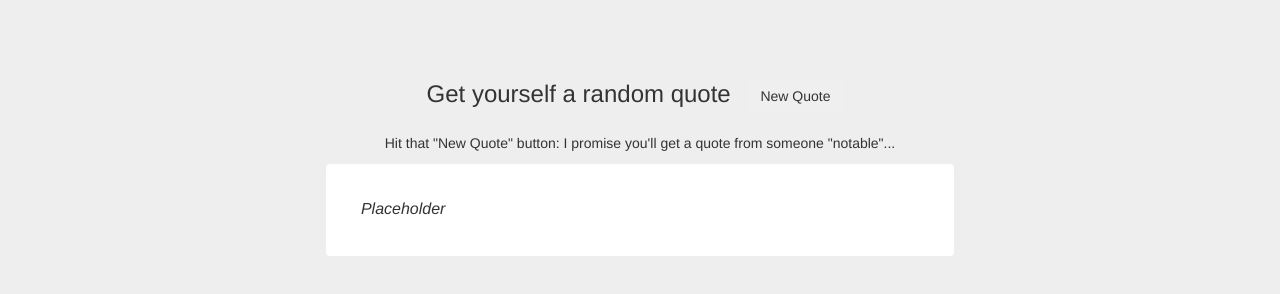
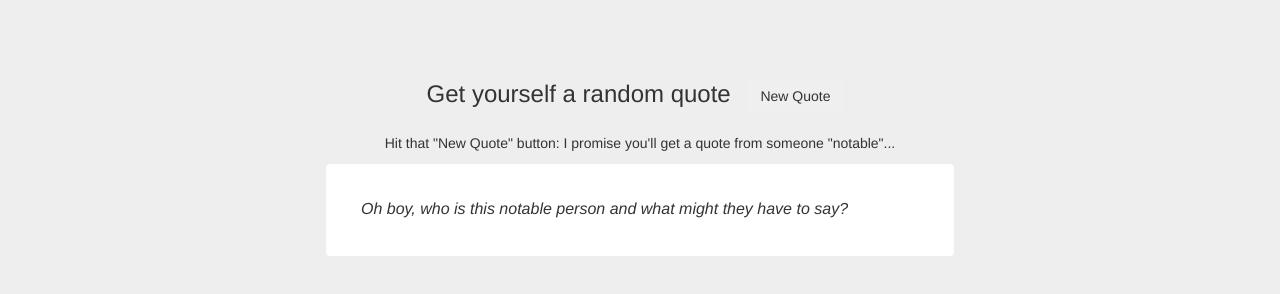
Before and after one commit to JMNofziger/fcc-random-quote-generator, a plain HTML site: page index.html in a window 1280 px wide. Shown: the part 58-352 px from the top of the page. Drawn offline with nearby package versions, Linux system fonts and the light colour scheme.

Commit message:
Replaced placeholder text in html skeleton

```diff
--- a/index.html
+++ b/index.html
@@ -58,7 +58,7 @@
 			    	<p> Hit that "New Quote" button: I promise you'll get a quote from someone "notable"...</p>
 		    	</div>
 		    	<div class="container-fluid">
-		    		<em><p class="content">Placeholder</p></em>
+		    		<em><p class="content">Oh boy, who is this notable person and what might they have to say?</p></em>
 		    	</div>
 		    </div>
 	    </div>
```
